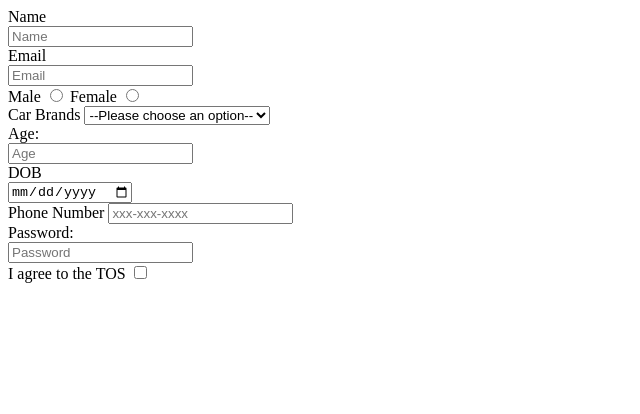
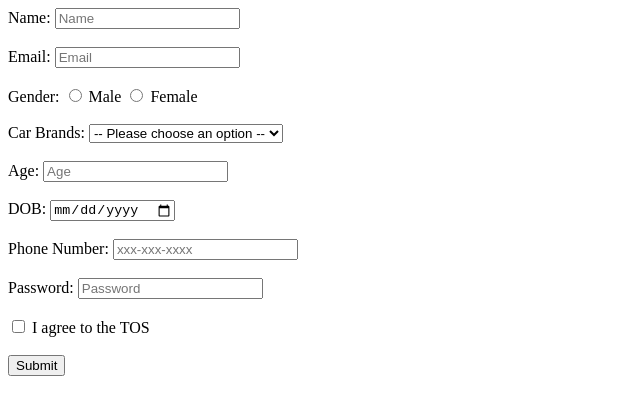
Before and after one commit to acciojob/signup-form-car-Kanchan101112, a website: page main.html in a window 1280 px wide. Shown: the whole page, without its empty margins (0-640 px from the left). Drawn offline with Linux system fonts and the light colour scheme.

Commit message:
created a submission

```diff
--- a/main.html
+++ b/main.html
@@ -3,41 +3,50 @@
 <html>
 
 <head>
+<title>HTML Signup Form</title>
 	<link rel="stylesheet" href="styles.css">
 </head>
 
 <body>
 	<!-- the entire body must be written by student -->
-	<form action="/submit_form" method="post">
-	<label for="name">Name</label><br>
-	<input type="text" id="name" name="name" placeholder="Name" required><br>
-	<label for="email">Email</label><br>
-	<input type="email" id="email" name="email" placeholder="Email" required><br>
-<label for="gender_m">Male</label>
-<input type="radio" id="gender_m" name="gender" value="Male" required>
+<form method="post">
+        <label for="name">Name:</label>
+        <input type="text" id="name" name="name" placeholder="Name" required><br><br>
 
-<label for="gender_f">Female</label>
-<input type="radio" id="gender_f" name="gender" value="Female" required><br>
+        <label for="email">Email:</label>
+        <input type="email" id="email" name="email" placeholder="Email" required><br><br>
 
-		<label for="cars">Car Brands</label>
-		<select id="cars" name="cars" required>
-			<option value="">--Please choose an option--</option>
-			<option value="thar">Thar</option>
-			<option value="nano">Nano</option>
-			<option value="porsche">Porsche</option>
-			<option value="marcedes">Marcedes</option>
-		</select><br>
-	<label for="age">Age:</label><br>
-<input type="number" id="age" name="age" placeholder="Age" required><br>
-		<label for="dob">DOB</label><br>
-		<input type="date" id="dob" name="dob" required><br>
-		<label for="phone_number">Phone Number</label>
-		<input type="tel" id="phone_number" name="phone_number" placeholder="xxx-xxx-xxxx"><br>
-		<label for="password">Password:</label><br>
-<input type="password" id="password" name="password" placeholder="Password" required><br>
-		<label for="Tnc">I agree to the TOS</label>
-		<input type="checkbox" id="Tnc" name="Tnc" required>
-	</form>
+        <label>Gender:</label>
+        <input type="radio" id="gender_m" name="gender" value="m" required>
+        <label for="gender_m">Male</label>
+        <input type="radio" id="gender_f" name="gender" value="f" required>
+        <label for="gender_f">Female</label><br><br>
+
+        <label for="cars">Car Brands:</label>
+        <select id="cars" name="cars" required>
+            <option value="" disabled selected>-- Please choose an option --</option>
+            <option value="toyota">Toyota</option>
+            <option value="honda">Honda</option>
+            <option value="ford">Ford</option>
+        </select><br><br>
+
+        <label for="age">Age:</label>
+        <input type="number" id="age" name="age" placeholder="Age" required><br><br>
+
+        <label for="dob">DOB:</label>
+        <input type="date" id="dob" name="dob" required><br><br>
+
+        <label for="phone">Phone Number:</label>
+        <input type="tel" id="phone" name="phone" placeholder="xxx-xxx-xxxx"><br><br>
+
+        <label for="password">Password:</label>
+        <input type="password" id="password" name="password" placeholder="Password" required><br><br>
+
+        <input type="checkbox" id="tos" name="tos" required>
+        <label for="tos">I agree to the TOS</label><br><br>
+
+        <button type="submit">Submit</button>
+    </form>
     <script type="text/javascript" src="./script.js">
 </script>
 
```
